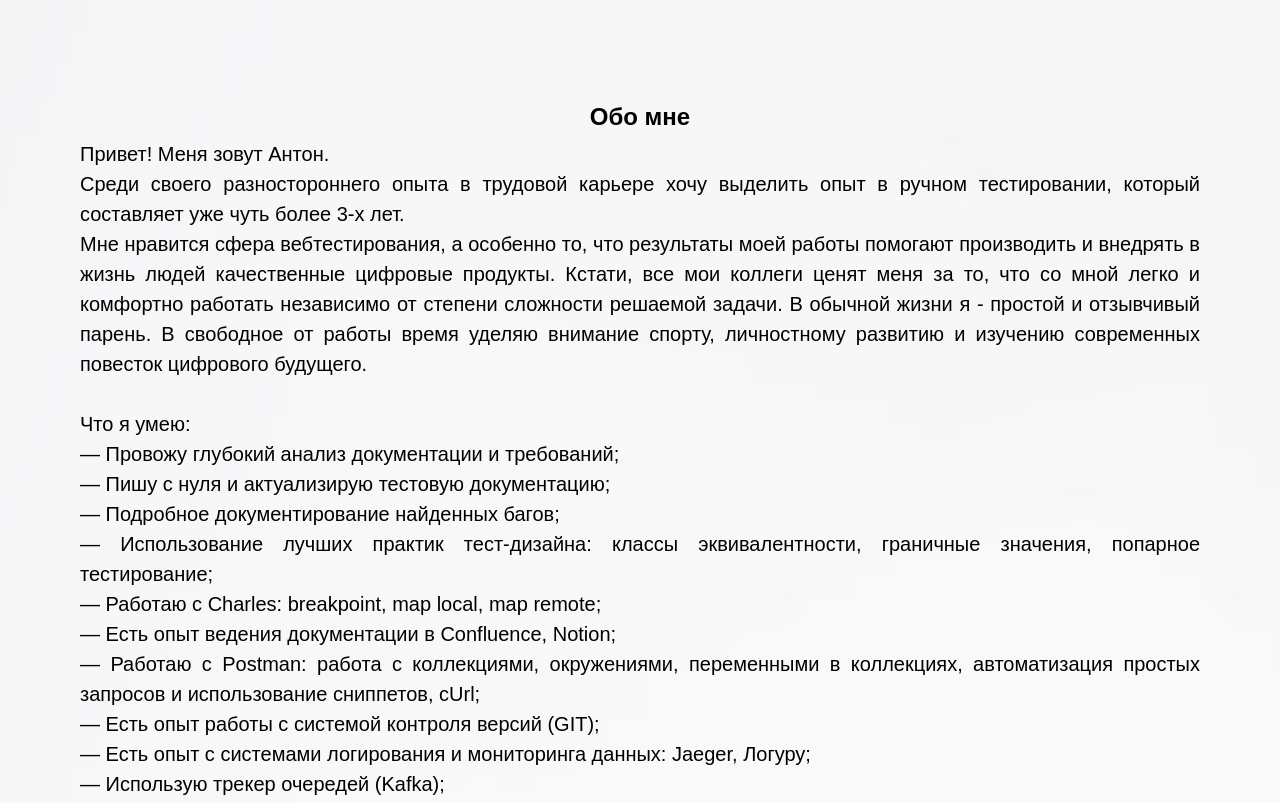
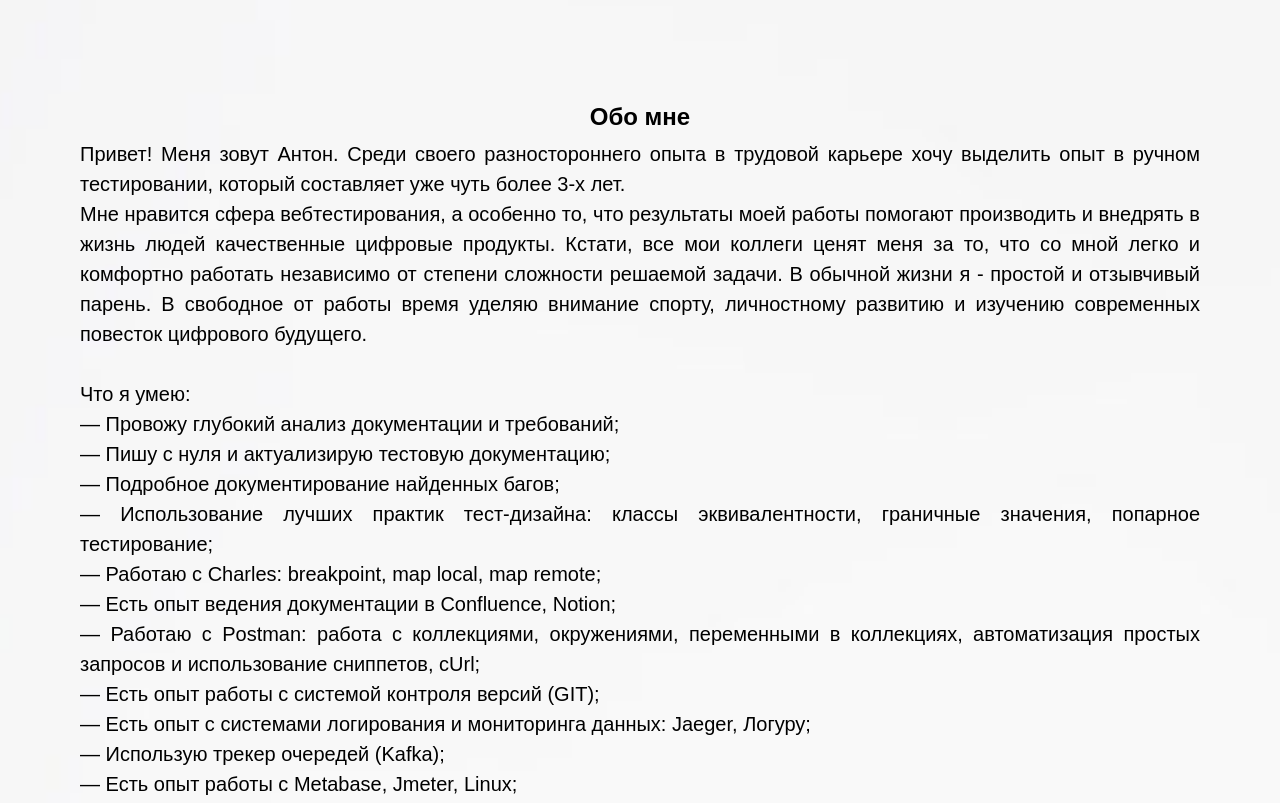
Before and after one commit to xSkat/xSkat.github.io, a plain HTML site: page S/index.html in a window 1280 px wide. Shown: the part 817-1620 px from the top of the page. Drawn offline with Linux system fonts and the light colour scheme.

Commit message:
Правки

```diff
--- a/S/index.html
+++ b/S/index.html
@@ -42,7 +42,7 @@
          <h2 class="about">Обо мне</h2>
              <div class="story">
                 <div class="story-text">
-                <p class="text_story"> Привет! Меня зовут Антон.<br>
+                <p class="text_story"> Привет! Меня зовут Антон.
                     Среди своего разностороннего опыта в трудовой карьере хочу выделить опыт в ручном тестировании, который составляет уже чуть более 3-х лет.<br>
                     Мне нравится сфера вебтестирования, а особенно то, что результаты моей работы помогают производить и внедрять в жизнь людей качественные цифровые продукты. Кстати, все мои коллеги ценят меня за то, что со мной легко и комфортно работать независимо от степени сложности решаемой задачи.
                     В обычной жизни я - простой и отзывчивый парень. В свободное от работы время уделяю внимание спорту, личностному развитию и изучению современных повесток цифрового будущего.<br>
@@ -54,7 +54,7 @@
                     — Использование лучших практик тест-дизайна: классы эквивалентности, граничные значения, попарное тестирование;<br>
                     — Работаю с Charles: breakpoint, map local, map remote;<br>
                     — Есть опыт ведения документации в Confluence, Notion;<br>
-                    — Работаю с Postman: работа с коллекциями, окружениями, переменными в коллекциях, автоматизация простых запросов и использование сниппетов, cUrl;<br>
+                    — Работаю с Postman: работа с коллекциями, окружениями, переменными в коллекциях, автоматизация простых запросов и использование сниппетов, cUrl; <br>
                     — Есть опыт работы с системой контроля версий (GIT);<br>
                     — Есть опыт с системами логирования и мониторинга данных: Jaeger, Логуру;<br>
                     — Использую трекер очередей (Kafka);<br>
```
